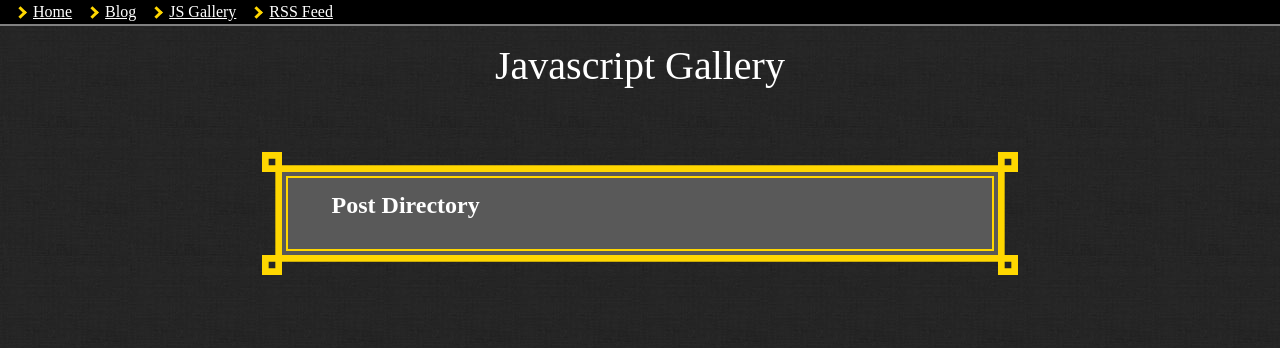
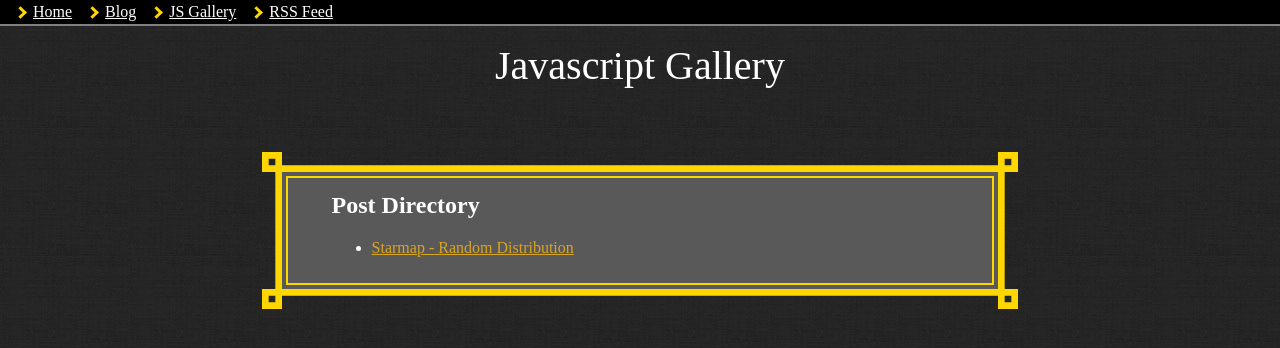
Before and after one commit to Kaezon/personal-site, a Jekyll site: the page built from js-gallery.html, in a window 1280 px wide. Shown: the top 348 px of the page. Built offline with Jekyll 4.4.1, drawn with Linux system fonts in a browser that asks for light colours.

Commit message:
fix js gallery

```diff
--- a/_layouts/js-gallery.html
+++ b/_layouts/js-gallery.html
@@ -9,7 +9,7 @@ layout: default
         <div class="content-gold-trim-inner">
             <h2>Post Directory</h2>
             <ul class="post-list">
-                {% for post in in site.js_toys %}
+                {% for post in site.js_toys %}
                 <li><a href="{{ post.url }}">{{ post.title }}</a></li>
                 {% endfor %}
             </ul>
```
